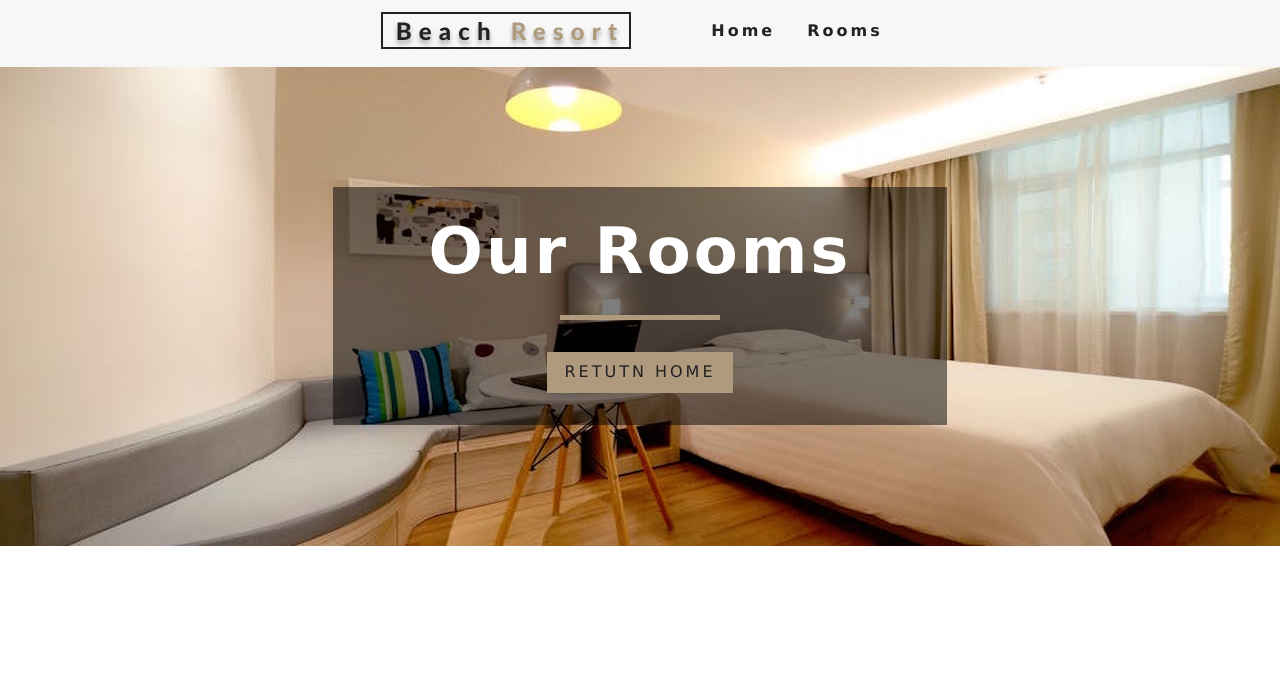
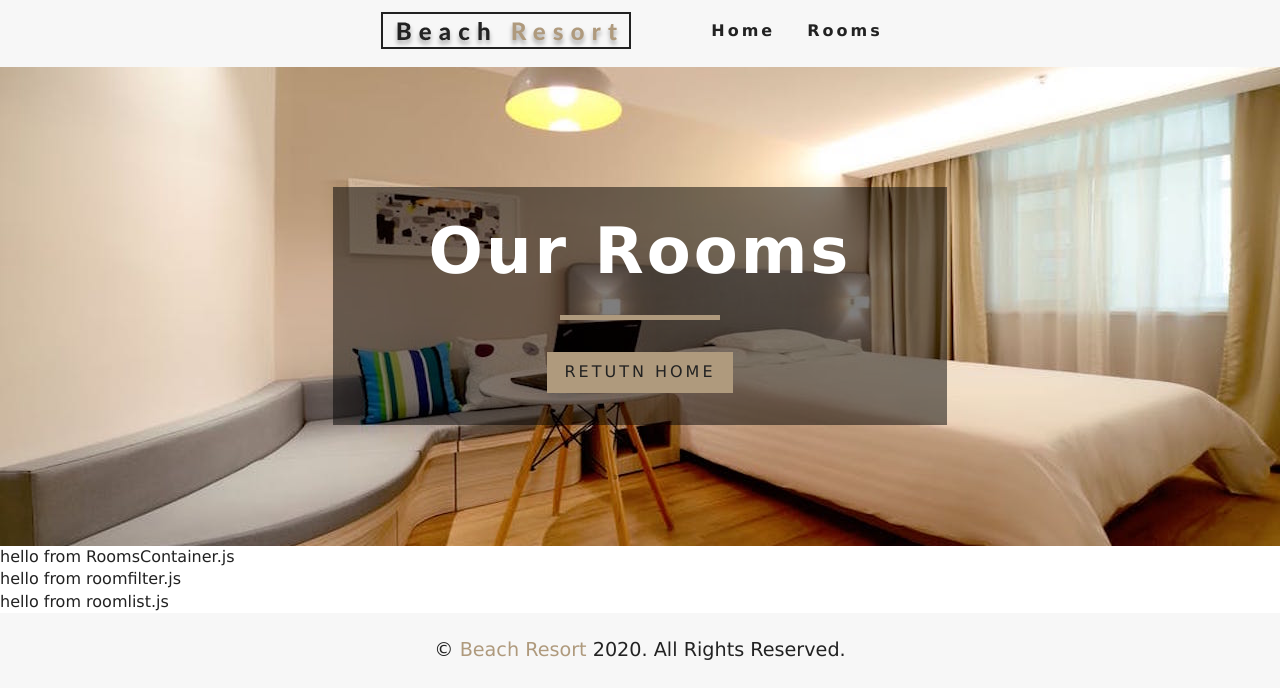
Before and after one commit to DevishBaidawarChhetri/react-beach-resort, a React (Create React App) app: page /rooms in a window 1280 px wide. Shown: the top 698 px of the page. Built offline with nearby package versions, Linux system fonts and the light colour scheme.

Commit message:
Seting Room Container & Footer

```diff
--- a/src/App.js
+++ b/src/App.js
@@ -6,6 +6,7 @@ import SingleRoom from './pages/SingleRoom';
 import Error from './pages/Error';
 import { BrowserRouter as Router, Route, Switch } from 'react-router-dom';
 import Navbar from './components/Navbar';
+import Footer from './components/Footer';
 function App () {
 	return (
 		<React.Fragment>
@@ -18,6 +19,7 @@ function App () {
 					<Route component={ Error } />
 				</Switch>
 			</Router>
+			<Footer/>
 		</React.Fragment>
 	);
 }
--- a/src/Context.js
+++ b/src/Context.js
@@ -52,5 +52,15 @@ class RoomProvider extends Component {
 
 const RoomConsumer = RoomContext.Consumer;
 
+// Higher Order Component
+export function withRoomConsumer( Component ){
+	return function ConsumerWrapper ( props ) {
+		return <RoomConsumer>
+			{
+				value => <Component { ...props } context={ value }/>
+			}
+		</RoomConsumer>
+	}
+}
 
 export { RoomProvider, RoomConsumer, RoomContext };
--- /dev/null
+++ b/src/components/Footer.js
@@ -0,0 +1,12 @@
+import React from 'react'
+
+export default function Footer () {
+
+	return (
+		<React.Fragment>
+			<section className="footer">
+				<p>&copy; <a href="https://www.devish.com.np">Beach Resort</a> { new Date().getFullYear() }. All Rights Reserved. </p>
+			</section>
+		</React.Fragment>
+	)
+}
--- a/src/components/Room.js
+++ b/src/components/Room.js
@@ -2,6 +2,7 @@ import React from 'react';
 import { Link } from 'react-router-dom';
 import defaultImage from '../images/room-1.jpeg';
 import PropTypes from 'prop-types';
+
 export default function Room ( { room } ) {
 	const { name, slug, images, price } = room;
 	return (
@@ -18,7 +19,7 @@ export default function Room ( { room } ) {
 		</article>
 	)
 }
-Room.prototype = {
+Room.propTypes = {
 	room: PropTypes.shape( {
 		name: PropTypes.string.isRequired,
 		slug: PropTypes.string.isRequired,
--- /dev/null
+++ b/src/components/RoomContainer.js
@@ -0,0 +1,61 @@
+/* Using Higher Order Component */
+
+import React from 'react';
+import RoomFilter from './RoomFilter';
+import RoomList from './RoomList';
+import { withRoomConsumer } from '../Context';
+import Loading from '../components/Loading';
+
+function RoomContainer ( { context } ) {
+	const { loading, sortedRooms, rooms } = context;
+	if ( loading )
+	{
+		return <Loading />;
+	}
+	return (
+		<div>
+			hello from RoomsContainer.js
+			<RoomFilter rooms={ rooms } />
+			<RoomList rooms={ sortedRooms } />
+		</div>
+	)
+}
+
+export default withRoomConsumer( RoomContainer );
+
+
+
+
+
+
+/* Without using Higher Order Component */
+
+// import React from 'react';
+// import RoomFilter from './RoomFilter';
+// import RoomList from './RoomList';
+// import { RoomConsumer } from '../Context';
+// import Loading from '../components/Loading';
+
+// export default function RoomsContainer () {
+// 	return (
+// 		<RoomConsumer>
+// 			{
+// 				( value ) => {
+// 					console.log( value );
+// 					const { loading, sortedRooms, rooms } = value;
+// 					if ( loading )
+// 					{
+// 						return <Loading />;
+// 					}
+// 					return (
+// 						<div>
+// 							hello from RoomsContainer.js
+// 							<RoomFilter rooms={rooms} />
+// 							<RoomList rooms={sortedRooms} />
+// 						</div>
+// 					)
+// 				}
+// 			}
+// 		</RoomConsumer>
+// 	)
+// }
--- /dev/null
+++ b/src/components/RoomFilter.js
@@ -0,0 +1,9 @@
+import React from 'react'
+
+export default function RoomsFilter () {
+	return (
+		<div>
+			hello from roomfilter.js
+		</div>
+	)
+}
--- /dev/null
+++ b/src/components/RoomList.js
@@ -0,0 +1,9 @@
+import React from 'react'
+
+export default function RoomList () {
+	return (
+		<div>
+			hello from roomlist.js
+		</div>
+	)
+}
--- a/src/css/App.css
+++ b/src/css/App.css
@@ -26,3 +26,5 @@
 @import './layouts/roomlist.css';
 
 @import './layouts/roomFilter.css';
+
+@import './layouts/footer.css';
--- /dev/null
+++ b/src/css/layouts/footer.css
@@ -0,0 +1,10 @@
+.footer p{
+	text-align: center;
+	background-color: var(--offWhite);
+	padding: 1.5rem 0;
+	font-size: 1.2rem;
+}
+.footer a{
+	color: var(--primaryColor);
+	text-decoration: none;
+}
--- a/src/pages/Rooms.js
+++ b/src/pages/Rooms.js
@@ -1,17 +1,20 @@
-import React from 'react'
-import Hero from '../components/Hero'
-import Banner from '../components/Banner'
-import { Link } from 'react-router-dom'
+import React from 'react';
+import Hero from '../components/Hero';
+import Banner from '../components/Banner';
+import { Link } from 'react-router-dom';
+import RoomsContainer from '../components/RoomContainer';
 function Rooms () {
 	return (
+		<React.Fragment>
 			<Hero hero="roomsHero">
 				<Banner
 					title="Our Rooms"
-
 				>
 					<Link to="/" className="btn-primary">Retutn home</Link>
 				</Banner>
 			</Hero>
+			<RoomsContainer />
+		</React.Fragment>
 	)
 }
 
--- a/src/pages/SingleRoom.js
+++ b/src/pages/SingleRoom.js
@@ -1,7 +1,7 @@
 import React, { Component } from 'react';
 import { Link } from 'react-router-dom';
 import defaultBG from '../images/room-1.jpeg';
-import Hero from '../components/Hero';
+// import Hero from '../components/Hero';
 import Banner from '../components/Banner';
 import { RoomContext } from '../Context';
 import StyledHero from '../components/StyledHero';
@@ -59,7 +59,7 @@ export default class SingleRoom extends Component {
 						<article className="info">
 							<h3>Info</h3>
 							<h6>price: ${ price }</h6>
-							<h6>size: ${ size } Sqft.</h6>
+							<h6>size: { size } Sqft.</h6>
 							<h6>
 								max capacity: {
 									capacity > 1 ? `${ capacity } people` : `${ capacity } person`
@@ -84,7 +84,7 @@ export default class SingleRoom extends Component {
 						{
 							extras.map( ( item, index ) => {
 								return (
-									<li key="index">• { item }</li>
+									<li key={ index }>• { item }</li>
 								)
 							} )
 						}
```
Lines whose indentation alone changed are shown as unchanged.
